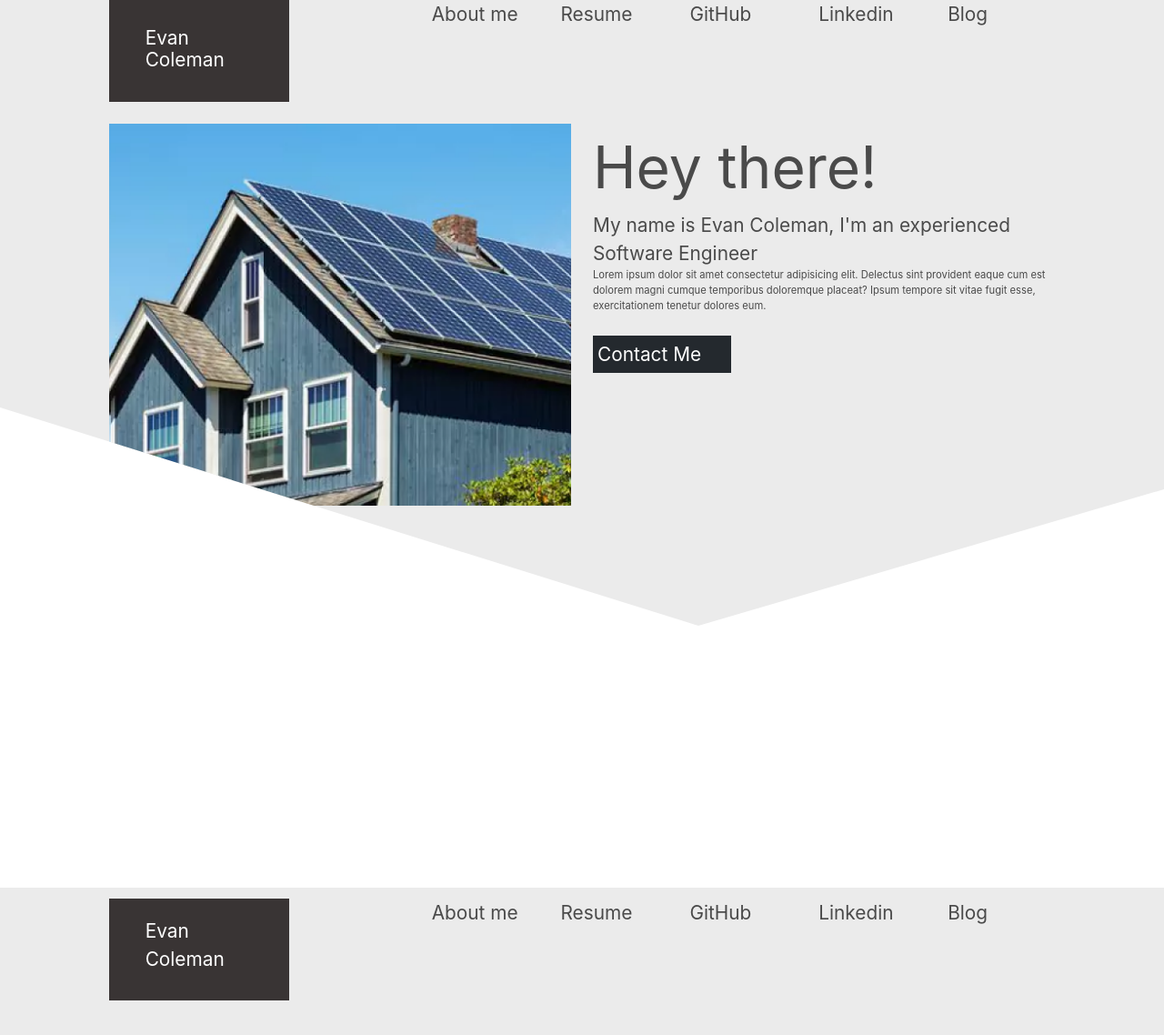
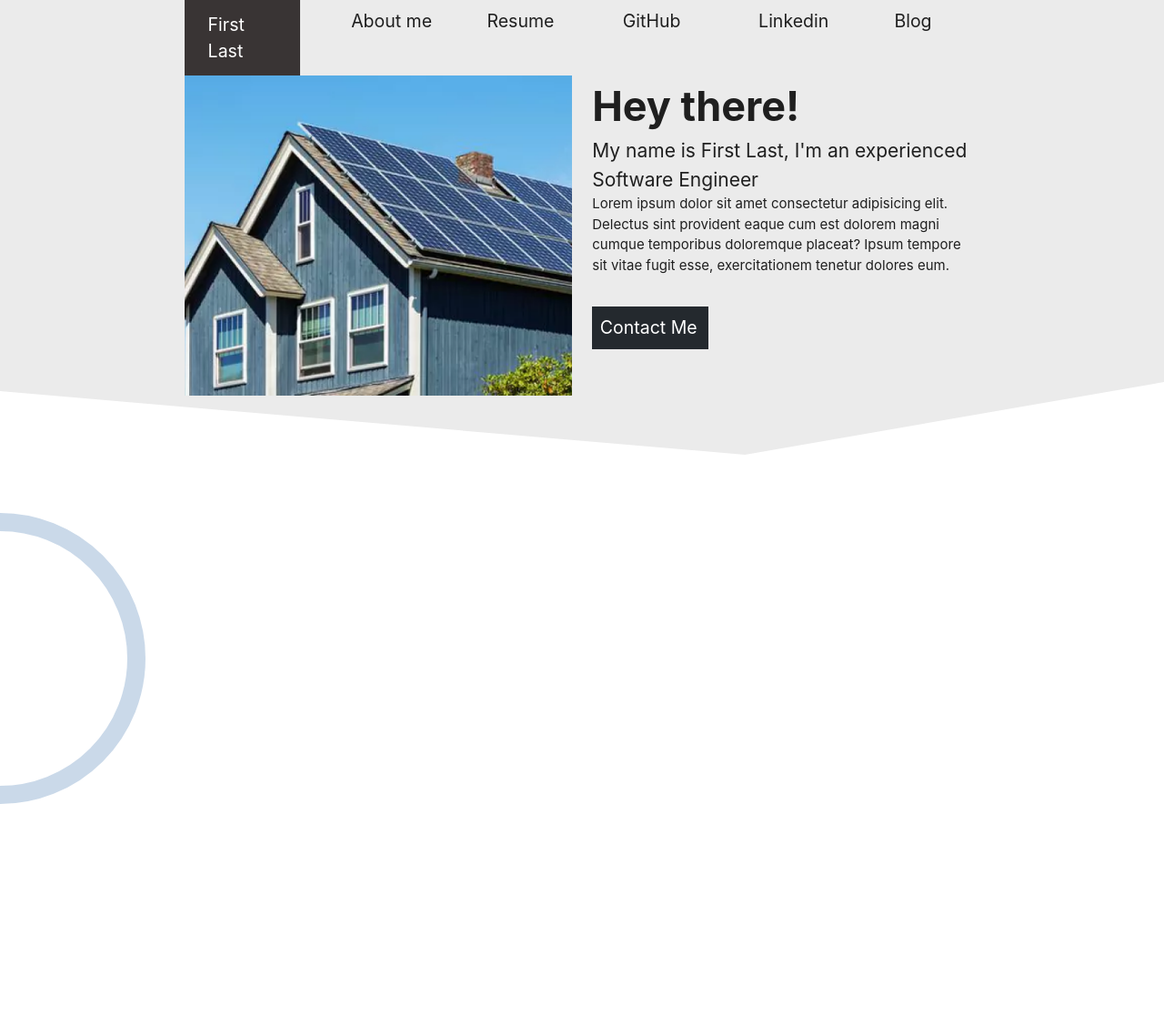
Before and after one commit to Evan-Coleman/portfolio, a React (Create React App) app: page / in a window 1280 px wide. Shown: the top 1138 px of the page at 91% size. After the commit the page ends 884 px from the top, so only its background shows below. Built offline with nearby package versions, Linux system fonts and the light colour scheme.

Commit message:
header done, aboutme started

```diff
--- a/public/index.html
+++ b/public/index.html
@@ -8,14 +8,17 @@
       content="width=device-width, initial-scale=1, shrink-to-fit=no"
     />
     <meta name="theme-color" content="#000000" />
+    <!--Import Google Icon Font-->
+    <link
+      href="https://fonts.googleapis.com/icon?family=Material+Icons"
+      rel="stylesheet"
+    />
+    <!--Import materialize.css-->
+    <!-- Compiled and minified CSS -->
     <link
       rel="stylesheet"
-      href="https://cdnjs.cloudflare.com/ajax/libs/bulma/0.7.4/css/bulma.min.css"
+      href="https://cdnjs.cloudflare.com/ajax/libs/materialize/1.0.0/css/materialize.min.css"
     />
-    <script
-      defer
-      src="https://use.fontawesome.com/releases/v5.3.1/js/all.js"
-    ></script>
     <!--
       manifest.json provides metadata used when your web app is installed on a
       user's mobile device or desktop. See https://developers.google.com/web/fundamentals/web-app-manifest/
@@ -45,5 +48,6 @@
       To begin the development, run `npm start` or `yarn start`.
       To create a production bundle, use `npm run build` or `yarn build`.
     -->
+    <script src="https://cdnjs.cloudflare.com/ajax/libs/materialize/1.0.0/js/materialize.min.js"></script>
   </body>
 </html>
--- a/src/components/AboutMe.js
+++ b/src/components/AboutMe.js
@@ -3,21 +3,7 @@ import React from "react";
 export default function AboutMe() {
   return (
     <div className="AboutMeWrapper">
-      <div className="columns is-mobile">
-        <div className="column is-one-third">
-          <div className="Name">
-            <div className="FirstLast">
-              <div>Evan</div>
-              <div>Coleman</div>
-            </div>
-          </div>
-        </div>
-        <div className="AboutMe column">About me</div>
-        <div className="Resume column">Resume</div>
-        <div className="GitHub column">GitHub</div>
-        <div className="Linkedin column">Linkedin</div>
-        <div className="Blog column">Blog</div>
-      </div>
+      <div className="Circle" />
     </div>
   );
 }
--- a/src/components/MyHeader.js
+++ b/src/components/MyHeader.js
@@ -3,30 +3,28 @@ import React from "react";
 export default function MyHeader() {
   return (
     <div className="MyHeaderWrapper">
-      <div className="columns is-mobile">
-        <div className="column is-one-third">
+      <div className="row container">
+        <div className="col l2 m2 s6">
           <div className="Name">
-            <div className="FirstLast">
-              <div>Evan</div>
-              <div>Coleman</div>
-            </div>
+            <div>First</div>
+            <div>Last</div>
           </div>
         </div>
-        <div className="HeaderItem AboutMe column">About me</div>
-        <div className="HeaderItem Resume column">Resume</div>
-        <div className="HeaderItem GitHub column">GitHub</div>
-        <div className="HeaderItem Linkedin column">Linkedin</div>
-        <div className="HeaderItem Blog column">Blog</div>
+        <div className="HeaderItem AboutMe col l2 m2 s6">About me</div>
+        <div className="HeaderItem Resume col l2 m2 s6">Resume</div>
+        <div className="HeaderItem GitHub col l2 m2 s6">GitHub</div>
+        <div className="HeaderItem Linkedin col l2 m2 s6">Linkedin</div>
+        <div className="HeaderItem Blog col l2 m2 s6">Blog</div>
       </div>
 
-      <div className="columns">
-        <div className="column">
-          <img src="./img/aboutimage.png" alt="" />
+      <div className="row container">
+        <div className="col l6 m6 s12">
+          <img className="ProfileImage" src="./img/aboutimage.png" alt="" />
         </div>
-        <div className="column">
+        <div className="AboutMeSection col l6 m6 s12">
           <div className="Title">Hey there!</div>
           <div className="Subtitle">
-            My name is Evan Coleman, I'm an experienced Software Engineer
+            My name is First Last, I'm an experienced Software Engineer
           </div>
           <div className="Content">
             Lorem ipsum dolor sit amet consectetur adipisicing elit. Delectus
--- a/src/css/_aboutMe.scss
+++ b/src/css/_aboutMe.scss
@@ -1,17 +1,19 @@
 .AboutMeWrapper {
-  height: 500px;
   width: 100%;
-  background: #ebebeb;
-  padding: 0px 120px;
+  height: 100%;
 
-  .Name {
-    background: #393434;
-    color: #ffffff;
-    width: 60%;
-    height: 7rem;
-    .FirstLast {
-      padding: 10% 0% 10% 20%;
-      text-align: start;
+  .Circle {
+    border: 20px solid #5e8cbd;
+    border-radius: 50%;
+    width: 320px;
+    height: 320px;
+    z-index: 86;
+    opacity: 0.33;
+
+    margin-top: 20%;
+    @media only screen and (min-width: 760px) {
+      margin-top: 5%;
     }
+    margin-left: -160px;
   }
 }
--- a/src/css/_myHeader.scss
+++ b/src/css/_myHeader.scss
@@ -1,36 +1,54 @@
 .MyHeaderWrapper {
-  height: 1000px;
+  background: #ebebeb;
   width: 100%;
-  background: #ebebeb;
-  padding: 0px 120px;
-  margin: 0px;
-  clip-path: polygon(100% 0, 100% 55%, 60% 70%, 0 46%, 0 0);
+  height: 100%;
+  @media only screen and (min-width: 760px) {
+    clip-path: polygon(100% 0, 100% 84%, 64% 100%, 0 86%, 0 0);
+    height: 500px;
+  }
 
   .Name {
+    padding: 10% 0% 10% 20%;
+    margin-bottom: -1.4rem;
     background: #393434;
     color: #ffffff;
-    width: 60%;
-    height: 7rem;
-    .FirstLast {
-      line-height: 1.5rem;
-      padding: 15% 0% 10% 20%;
-      text-align: start;
+  }
+
+  .HeaderItem {
+    margin-top: 1%;
+    padding-left: 5%;
+    @media only screen and (max-width: 760px) {
+      padding: 10% 0% 5% 10%;
     }
   }
 
-  .Title {
-    font-size: 4rem;
+  .ProfileImage {
+    max-width: 100%;
   }
 
-  .Content {
-    font-size: 0.7rem;
-  }
+  .AboutMeSection {
+    min-width: 50%;
 
-  .ContactMeButton {
-    margin-top: 1.5rem;
-    width: 30%;
-    padding: 1%;
-    background: #24292e;
-    color: #ffffff;
+    .Title {
+      font-size: 3rem;
+      font-weight: bold;
+    }
+    .Subtitle {
+      font-size: 1.4rem;
+    }
+    .Content {
+      font-size: 1rem;
+    }
+    .ContactMeButton {
+      width: 30%;
+      padding: 2%;
+      margin-top: 8%;
+      background: #24292e;
+      color: #ffffff;
+      @media only screen and (max-width: 760px) {
+        text-align: center;
+        width: 100%;
+      }
+    }
   }
 }
```
